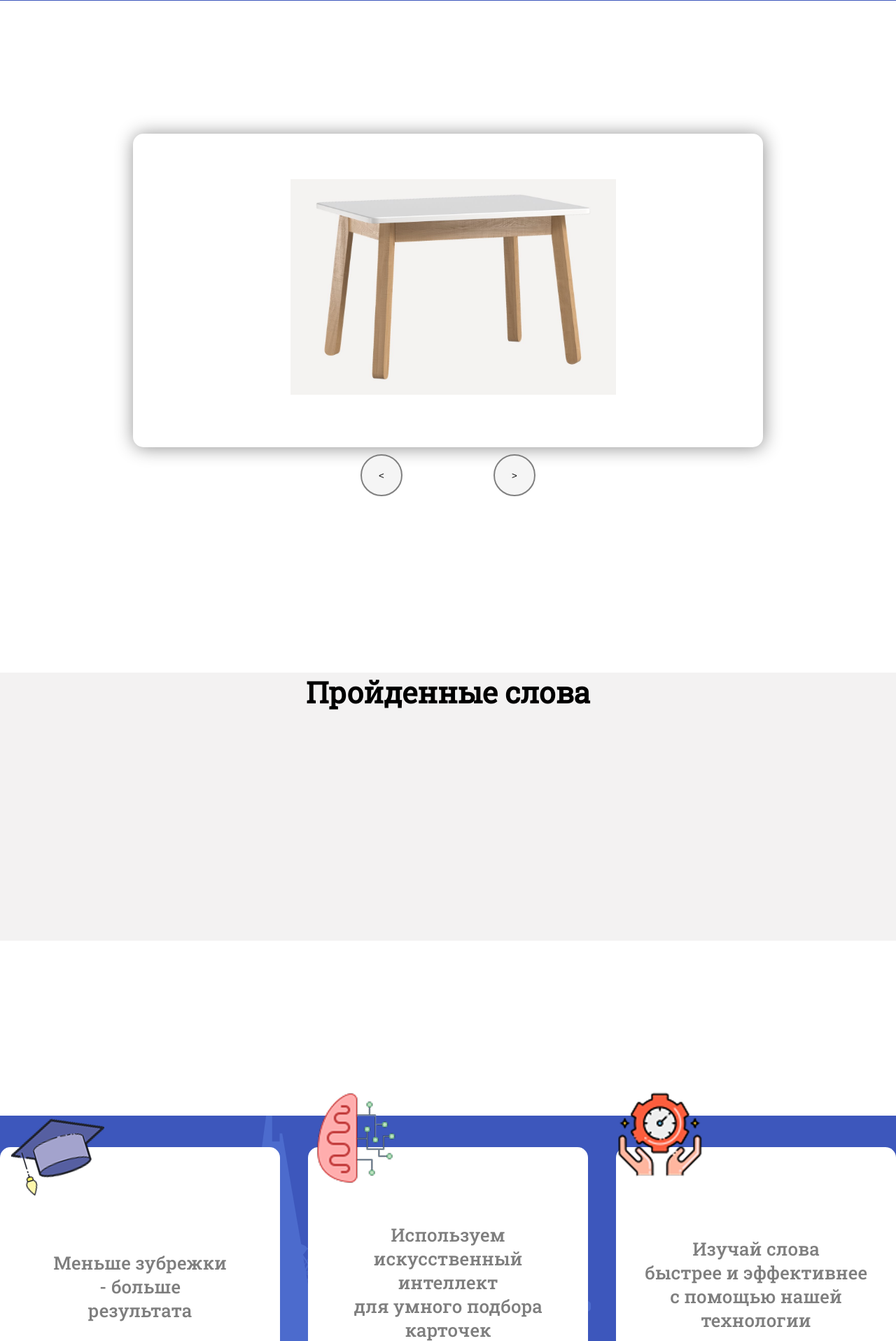
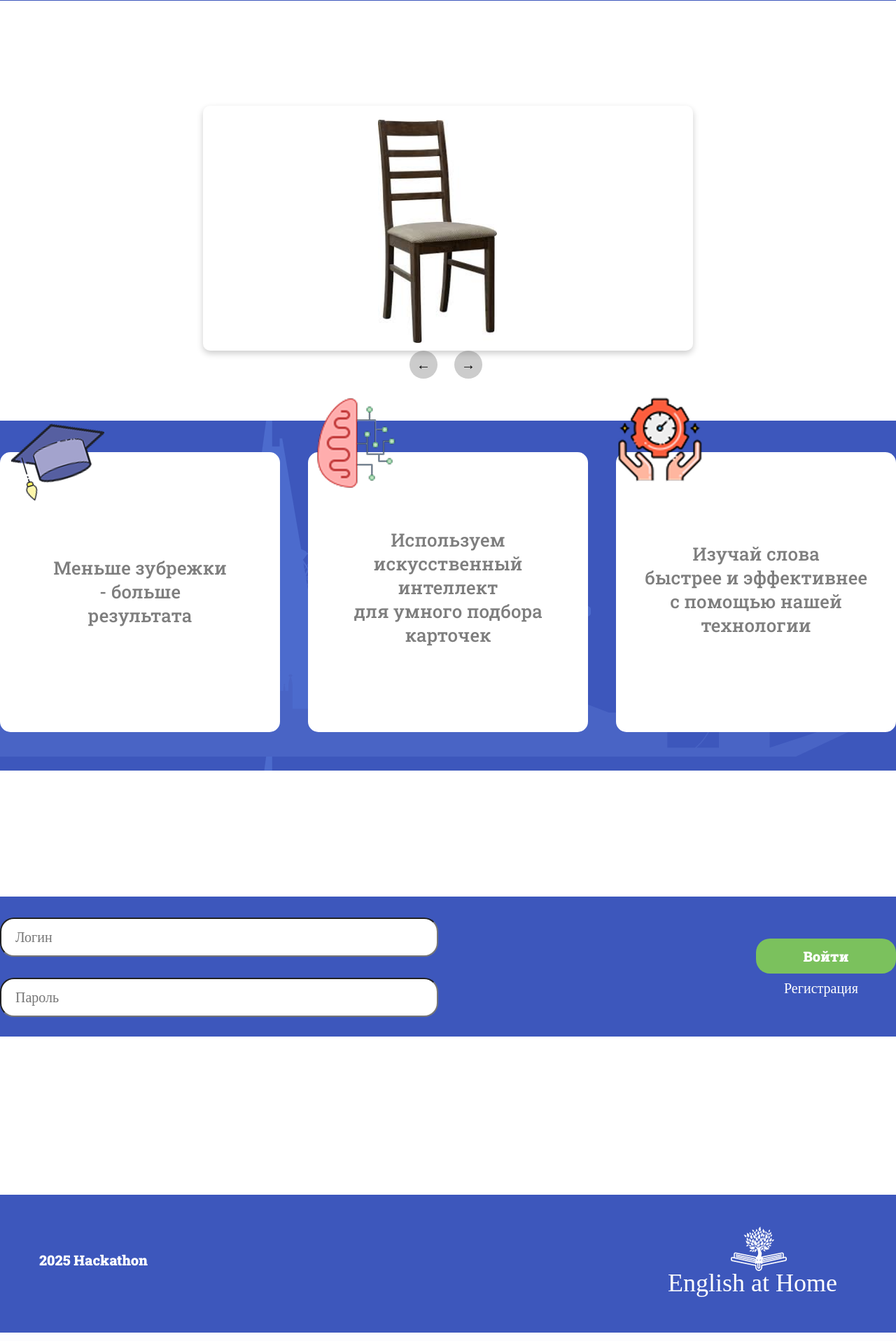
Before and after one commit to Mansur2602/EnglishEducation, a Django app: page / in a window 1280 px wide. Shown: the part 749-2665 px from the top of the page at 70% size. Run offline with Django 5.2, Linux system fonts and the light colour scheme; some web fonts are replaced.

Commit message:
Добавил форму регистрации и входа

```diff
--- /dev/null
+++ b/English_app/forms.py
@@ -0,0 +1,36 @@
+from django import forms
+from django.contrib.auth.forms import UserCreationForm
+from django.contrib.auth.models import User
+
+class RegistrationForm(UserCreationForm):
+    email = forms.EmailField(
+        max_length=254,
+        help_text='Введите действительный email'
+    )
+
+    class Meta:
+        model = User
+        fields = ('username', 'email', 'password1', 'password2')
+
+    def clean_username(self):
+        username = self.cleaned_data.get('username')
+        if len(username) < 8:
+            raise forms.ValidationError('Имя пользователя должно содержать не менее 8 символов.')
+        return username
+
+    def clean_password1(self):
+        password1 = self.cleaned_data.get('password1')
+        if len(password1) < 8:
+            raise forms.ValidationError('Пароль должен содержать не менее 8 символов.')
+        return password1
+
+    def clean_email(self):
+        email = self.cleaned_data.get('email')
+        if email:
+            email = email.lower()
+        return email
+
+
+class LoginForm( forms.Form ):
+    username = forms.CharField( max_length=100,label="Имя пользователя",widget=forms.TextInput({'placeholder' : 'Имя пользователя'}))
+    password = forms.CharField( max_length=100, label='Пароль', widget=forms.PasswordInput({'placeholder' : 'Пароль'}))
--- a/English_app/static/styles/main.css
+++ b/English_app/static/styles/main.css
@@ -34,104 +34,171 @@ header>p{
 
 /* ------------------------------------------------------------------ */
 
-.cards-container{
-    /* display: flex; */
+.flip-card-container{
     /* border: 1px solid black; */
-    height: 720px;
+    margin-top: 150px;
 }
 
-.cards-button{
+.card-container {
+    margin-inline: auto;
+    width: 700px;
+    height: 350px;
+    perspective: 1000px;
     position: relative;
-    /* border: 1px solid black; */
-    width: 250px;
-    margin: 0 auto;
-    top: -180px;
-    display: flex;
-    justify-content: space-between;
   }
 
-.cards-button>button{
-    border: 2px solid gray;
-    width: 60px;
-    height: 60px;
-    border-radius: 100%;
-    background: #F5F5F5;
+  .card {
+    width: 100%;
+    height: 100%;
+    position: absolute;
+    transform-style: preserve-3d;
+    transition: transform 0.6s;
+    cursor: pointer;
+    display: none;
   }
 
-/* .cards-container>button{
-    width: 60px;
-    height: 60px;
-    border-radius: 100%;
-    background: #F5F5F5;
-    border: 1px solid black;
-    margin: 800px 200px;
-}
- */
-.cards{
-    /* border: 1px solid black; */
-    margin: 190px auto;
-    /* background: greenyellow; */
-    width: 900px;
-    height: 448px;
-    border-radius: 15px;
-    box-shadow: 1px 1px 26px #8E8E8E;
-    /* filter: drop-shadow(px #8E8E8E); */
-    /* transition-property: background; */
-    /* transition-duration: 0.3s; */
-    /* position: absolute; */
+  .card.active {
+    display: block;
   }
 
-
-/* .front-contant{
-    transform: perspective(600px) rotateY(0deg);
+  .card.flipped {
+    transform: rotateY(180deg);
   }
 
-.back-contant{
-    transform: perspective(600px) rotateY(180deg);
-} */
+  .front, .back {
+    position: absolute;
+    width: 100%;
+    height: 100%;
+    backface-visibility: hidden;
+    border-radius: 10px;
+    overflow: hidden;
+    box-shadow: 0 4px 10px rgba(0,0,0,0.2);
+  }
 
+  .front {
+    background: #fff;
+  }
 
+  .chair-img{
+    width: 170px;
+    margin: 20px 250px;
+  }
 
+  .bag-img{
+    width: 170px;
+    margin: 20px 250px;
+  }
 
+  .pen-img{
+    width: 220px;
+    margin: 50px 250px;
+  }
 
+  .table-img{
+    width: 350px;
+    margin: 50px 180px;
+  }
 
+  .back {
+    background: white;
+    font-size: RobotoSlad-Medium;
+    opacity: 50%;
+    transform: rotateY(180deg);
+    display: flex;
+    align-items: center;
+    justify-content: center;
+    font-size: 36px;
+  }
 
+  .flip-buttons {
+    margin: 0px auto;
+    /* border: 1px solid black; */
+    width: 130px;
+  }
 
-
-
-
-/* .cards:after{
-    background: #3D57BC;
-} */
-
-.cards>img{
-    width: 465px;
-    height: 308px;
-    position: relative;
-    left: 225px;
-    top: 65px;
-    /* border: 1px solid black; */
+  .flip-buttons button {
+    width: 40px;
+    height: 40px;
+    border-radius: 50%;
+    font-size: 20px;
+    background: #ccc;
+    border: none;
+    margin: 0 10px;
+    cursor: pointer;
   }
 
 /* ------------------------------------------------------------------ */
 
-.passed-words-container{
-    height: 383px;
-    background: #F3F2F2;
-    /* background: gold; */
-    margin: 50px auto;
+
+.form-container{
+    height: 200px;
+    background: #3D57BC;
+    margin-top: 180px;
 }
 
-.passed-words-container>h1{
-    text-align: center;
-    font-size: 42px;
-    font-family: RobotoSlad-Regular;
+.box-form{
+    position: relative;
+    top: 30px;
+    margin-inline: auto;
+    max-width: 1320px;
+    display: flex;
+    justify-content: space-between;
+    /* border: 1px solid black; */
+}
+
+.form-button-container>button{
+    width: 200px;
+    height: 50px;
+    border-radius: 20px;
+    border: none;
+    background: #7BC15D;
+    color: white;
+    font-family: RobotoSlad-Black;
+    font-size: 20px;
+}
+
+.form-button-container{
+    top: 30px;
+    position: relative;
+    height: 100px;
+    /* border: 1px solid black; */
+    display: flex;
+    flex-direction: column;
+    gap: 10px;
+}
+
+.form-button-container>a{
+    font-family: Roboto-Light;
+    color: white;
+    font-size: 20px;
+    text-decoration: none;
+    margin-left: 40px;
+}
+
+.input-form-container{
+    display: flex;
+    flex-direction: column;
+    gap: 30px;
+
+}
+
+.form>input{
+    width: 600px;
+    height: 50px;
+    background: white;
+    font-family: Roboto-Light;
+    font-size: 20px;
+    color: black;
+    border-radius: 20px;
+    /* border: none; */
+    padding-left: 20px;
+
 }
 
 /* ------------------------------------------------------------------ */
 
 .information-container{
-    margin-top: 250px;
+    margin-top: 60px;
     height: 500px;
     background: #3D57BC url(../images/ico/information.png);
 }
@@ -223,52 +290,8 @@ footer>p{
 /* ------------------------------------------------------------------ */
 
 
-/* .card-container {
-    perspective: 1000px;
-    width: 300px;
-    height: 200px;
-    margin: 50px auto;
-    border: 1px solid black;
+
+.error{
+    color: red;
+    font-size: 50px;
 }
-
-  .card {
-    display: block;
-    width: 100%;
-    height: 100%;
-    cursor: pointer;
-  }
-
-  .card-inner {
-    width: 100%;
-    height: 100%;
-    transition: transform 0.8s;
-    transform-style: preserve-3d;
-    position: relative;
-  }
-
-
-
-
-  #flip-toggle:checked + .card .card-inner {
-    transform: rotateY(180deg);
-  }
-
-  .card-front, .card-back {
-    position: absolute;
-    width: 100%;
-    height: 100%;
-    backface-visibility: hidden;
-    display: flex;
-    justify-content: center;
-    align-items: center;
-    font-size: 20px;
-    border: 1px solid #ccc;
-    border-radius: 10px;
-    background: white;
-    box-shadow: 0 4px 8px rgba(0,0,0,0.2);
-  }
-
-  .card-back {
-    transform: rotateY(180deg);
-    background: lightblue;
-  } */
--- a/English_app/templates/English_app/main.html
+++ b/English_app/templates/English_app/main.html
@@ -1,6 +1,6 @@
 {% load static %}
 <!DOCTYPE html>
-<html lang="en">
+<html lang="ru">
 <head>
     <meta charset="UTF-8">
     <meta name="viewport" content="width=device-width, initial-scale=1.0">
@@ -14,34 +14,69 @@
     <header>
         <div><img src="{% static 'images/ico/logo.png' %}" alt="logo"></div>
         <p>English at Home</p>
+        <a href="{% url 'logout' %}">Выход</a>
+        {% if user.is_authenticated %}
+        <h1>{{ user.username }}</h1>
+        {% endif %}
     </header>
     <div class="main-text">
-        <p>ИЗУЧИ АНГЛИЙСКИЙ<br>
-        ЛЕГКО И БЫСТРО<br>
-        С НАМИ!</p>
+        <p>ИЗУЧИ АНГЛИЙСКИЙ<br>ЛЕГКО И БЫСТРО<br>С НАМИ!</p>
     </div>
 </div>
 
-<div class="cards-container">
-    <div class="cards front-contant" id="cards">
-        <img src="{% static 'images/table.jpg' %}" alt="card">
+<div class="flip-card-container">
+    <div class="card-container">
+        <div class="card active" onclick="flipCard(this)">
+            <div class="front"><img class="chair-img" src="{% static 'images/chair.jpg' %}" alt="chair-img"></div>
+            <div class="back">Chair</div>
+        </div>
+        <div class="card" onclick="flipCard(this)">
+            <div class="front"><img class="bag-img" src="{% static 'images/bag.jpg' %}" alt="bag-img"></div>
+            <div class="back">Bag</div>
+        </div>
+        <div class="card" onclick="flipCard(this)">
+            <div class="front"><img class="pen-img" src="{% static 'images/pen.jpg' %}" alt="pen-img"></div>
+            <div class="back">Pen</div>
+        </div>
+        <div class="card" onclick="flipCard(this)">
+            <div class="front"><img class="table-img" src="{% static 'images/table.jpg' %}" alt="table-img"></div>
+            <div class="back">Table</div>
+        </div>
     </div>
 
-    <!-- <div class="cards back-contant">
-        <div class="back">
-        <h2>hello</h2>
-    </div>
-    </div> -->
-
-    <div class="cards-button">
-        <button><</button>
-        <button>></button>
+    <div class="flip-buttons">
+        <button onclick="prevCard()">&#8592;</button>
+        <button onclick="nextCard()">&#8594;</button>
     </div>
 </div>
 
-<div class="passed-words-container">
-    <h1>Пройденные слова</h1>
-</div>
+<script>
+    const cards = document.querySelectorAll('.card');
+    let current = 0;
+
+    function showCard(index) {
+        cards.forEach((card, i) => {
+            card.classList.remove('active', 'flipped');
+            if (i === index) {
+                card.classList.add('active');
+            }
+        });
+    }
+
+    function nextCard() {
+        current = (current + 1) % cards.length;
+        showCard(current);
+    }
+
+    function prevCard() {
+        current = (current - 1 + cards.length) % cards.length;
+        showCard(current);
+    }
+
+    function flipCard(card) {
+        card.classList.toggle('flipped');
+    }
+</script>
 
 <div class="information-container">
     <div class="block-container">
@@ -60,31 +95,59 @@
     </div>
 </div>
 
+<div class="form-container">
+    <form class="box-form" method="post" action="">
+        {% csrf_token %}
+        <div class="input-form-container">
+            <div class="form form-one">
+                <input class="Border_red" type="text" name="username" placeholder="Логин" required value="" >
+                {% if form.username.errors %}
+                    <div class="text-danger">
+                        {% for error in form.username.errors %}
+                            <p>{{ error }}</p>
+                        {% endfor %}
+                    </div>
+                {% endif %}
+            </div>
+            <div class="form form-two">
+                <input class="Border_red" type="password" name="password" placeholder="Пароль" required>
+                {% if form.password.errors %}
+                    <div class="text-danger">
+                        {% for error in form.password.errors %}
+                            <p>{{ error }}</p>
+                        {% endfor %}
+                    </div>
+                {% endif %}
+            </div>
+        </div>
+
+        {% if form.non_field_errors %}
+            <!-- <div class="form-errors">
+                {% for error in form.non_field_errors %}
+                    <p class="error-text">{{ error }}</p>
+                {% endfor %}
+            </div> -->
+            <style>
+                .Border_red{
+                    border: 5px solid red;
+                }
+            </style>
+        {% endif %}
+
+        <div class="form-button-container">
+            <button type="submit">Войти</button>
+            <a href="{% url 'register' %}">Регистрация</a>
+        </div>
+    </form>
+</div>
+
 <footer>
     <p>2025 Hackathon</p>
     <div class="logo-footer">
-        <div class="logo-footer-img">
-            <img src="{% static 'images/ico/logo.png' %}" alt="logo-footer">
-        </div>
+        <div class="logo-footer-img"><img src="{% static 'images/ico/logo.png' %}" alt="logo-footer"></div>
         <p>English at Home</p>
     </div>
 </footer>
 
-<!--
-    <div class="card-container">
-        <input type="checkbox" id="flip-toggle" hidden />
-        <label class="card" for="flip-toggle">
-        <div class="card-inner">
-            <div class="card-front">
-            Лицевая сторона
-            </div>
-            <div class="card-back">
-            Обратная сторона — текст здесь
-            </div>
-        </div>
-        </label>
-    </div>
--->
-
 </body>
 </html>
--- a/English_app/urls.py
+++ b/English_app/urls.py
@@ -1,9 +1,11 @@
 from django.urls import path, include
 from django.conf import settings
 from django.conf.urls.static import static
-from .views import home
+from .views import home, register, logout_view
 urlpatterns = [
-    path('', home, name='home')
+    path('', home, name='home'),
+    path('register/', register, name='register'),
+    path('logout/', logout_view, name='logout'),
 ]
 if settings.DEBUG:
     urlpatterns += static(settings.MEDIA_URL, document_root=settings.MEDIA_ROOT)
--- a/English_app/views.py
+++ b/English_app/views.py
@@ -1,6 +1,43 @@
-from django.shortcuts import render
+from django.shortcuts import render, redirect
+from django.contrib.auth import login, logout, authenticate
+from .forms import RegistrationForm, LoginForm
 
-# Create your views here.
 
 def home(request):
-    return render(request, 'English_app/main.html')
+    login_form = LoginForm()
+
+    if request.method == 'POST':
+        login_form = LoginForm(request.POST)
+
+        if login_form.is_valid():
+            username = login_form.cleaned_data['username']
+            password = login_form.cleaned_data['password']
+            user = authenticate(request, username=username, password=password)
+
+            if user:
+                login(request, user)
+                return redirect('home')
+
+            else:
+                login_form.add_error(None, 'Неверный логин или пароль.')
+
+    return render(request, 'English_app/main.html', {'form': login_form})
+
+
+
+
+def register(request):
+    if request.method == 'POST':
+        form = RegistrationForm(request.POST)
+        if form.is_valid():
+            user = form.save()
+            login(request, user)
+            return redirect('home')
+    else:
+        form = RegistrationForm()
+
+    return render(request, 'English_app/register.html', {'form': form})
+
+def logout_view(request):
+    logout(request)
+    return redirect('home')
--- a/English_cart/settings.py
+++ b/English_cart/settings.py
@@ -104,7 +104,7 @@ AUTH_PASSWORD_VALIDATORS = [
 # Internationalization
 # https://docs.djangoproject.com/en/5.1/topics/i18n/
 
-LANGUAGE_CODE = 'en-us'
+LANGUAGE_CODE = 'ru'
 
 TIME_ZONE = 'UTC'
 
```
Also changed, not shown: English_app/templates/English_app/register.html (added, +83 -0 lines), db.sqlite3, 1 other file. Lines whose indentation alone changed are shown as unchanged.
